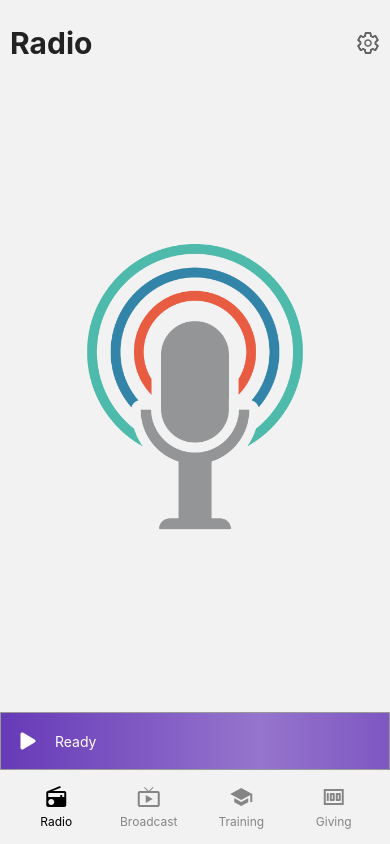
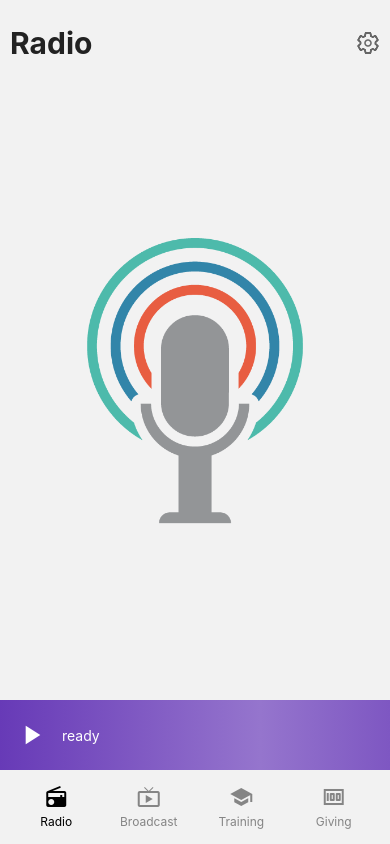
Before and after one commit to ntholi/voice_of_god_mobile, a React Native app: screen /Home in a window 390 px wide. Built offline with nearby package versions, Linux system fonts and the light colour scheme.

Commit message:
Use State enum for controlling playback messages

```diff
--- a/screens/common/PlaybackBar.tsx
+++ b/screens/common/PlaybackBar.tsx
@@ -1,41 +1,59 @@
 import { StyleSheet, Text, TouchableOpacity, View } from 'react-native';
-import React, { useEffect } from 'react';
+import React, { ReactElement, useEffect, useState } from 'react';
 import { LinearGradient } from 'expo-linear-gradient';
-import { Ionicons } from '@expo/vector-icons';
+import { MaterialIcons } from '@expo/vector-icons';
 import { Audio } from 'expo-av';
 
+enum State {
+  Ready = 'ready',
+  Loading = 'Loading...',
+  Playing = 'Playing',
+  Stopped = 'Stopped',
+  Error = 'Error, try again later',
+}
+
 export default function PlayerBar() {
-  const [isPlaying, setIsPlaying] = React.useState(false);
-  const [message, setMessage] = React.useState('Ready');
-  const [audio, setAudio] = React.useState<Audio.Sound>();
+  const [audio, setAudio] = useState<Audio.Sound>();
+  const [state, setState] = useState(State.Ready);
+  const [display, setDisplay] = useState<ReactElement>();
+
+  useEffect(() => {
+    if (state == State.Playing) {
+      setDisplay(
+        <View>
+          <Text style={[styles.text, styles.title]}>Wind of Change</Text>
+          <Text style={[styles.text, styles.details]}>Radio</Text>
+        </View>
+      );
+    } else setDisplay(<Text style={styles.text}>{state}</Text>);
+  }, [state]);
 
   async function startPlayback() {
-    setMessage('Loading...');
+    setState(State.Loading);
     try {
       const { sound } = await Audio.Sound.createAsync({
         uri: 'http://stream.zeno.fm/0tn0vg432mzuv',
       });
       setAudio(sound);
 
-      setMessage('Now Playing');
-      setIsPlaying(true);
+      setState(State.Playing);
       await sound.playAsync();
     } catch (error: any) {
-      setMessage('Error, try again');
+      setState(State.Error);
       alert('Error: ' + error.message);
     }
   }
 
   async function stopPlayback() {
-    await audio?.stopAsync();
-    setIsPlaying(false);
-    setMessage('Stopped');
+    try {
+      await audio?.stopAsync();
+    } catch (e) {}
+    setState(State.Stopped);
   }
 
-  React.useEffect(() => {
+  useEffect(() => {
     return audio
       ? () => {
-          console.log('Unloading Sound');
           audio.unloadAsync();
         }
       : undefined;
@@ -48,31 +66,41 @@ export default function PlayerBar() {
       start={{ x: 0, y: 0.5 }}
       end={{ x: 1, y: 0.5 }}
     >
-      {isPlaying ? (
+      {isPlaying(state) ? (
         <TouchableOpacity onPress={stopPlayback}>
-          <Ionicons name='pause' size={24} color='white' />
+          <MaterialIcons name='pause' size={32} color='white' />
         </TouchableOpacity>
       ) : (
         <TouchableOpacity onPress={startPlayback}>
-          <Ionicons name='play' size={24} color='white' />
+          <MaterialIcons name='play-arrow' size={32} color='white' />
         </TouchableOpacity>
       )}
 
-      <Text style={styles.text}>{message}</Text>
+      <View>{display}</View>
     </LinearGradient>
   );
+}
+
+function isPlaying(state: State) {
+  return state == State.Playing;
 }
 
 const styles = StyleSheet.create({
   container: {
     flexDirection: 'row',
     alignItems: 'center',
-    padding: 15,
-    borderWidth: 1,
-    borderColor: '#999',
+    paddingHorizontal: 15,
+    height: 70,
   },
   text: {
     color: 'white',
     marginLeft: 15,
   },
+  title: {
+    fontWeight: 'bold',
+  },
+  details: {
+    fontWeight: '100',
+    fontSize: 14,
+  },
 });
--- a/screens/nav/NavBar.tsx
+++ b/screens/nav/NavBar.tsx
@@ -1,7 +1,6 @@
 import { StyleSheet, Text, TouchableOpacity, View } from 'react-native';
 import React from 'react';
 import { MaterialIcons } from '@expo/vector-icons';
-import colors from '../../components/utils/colors';
 
 const inactive = '#858585';
 const active = '#000';
```
